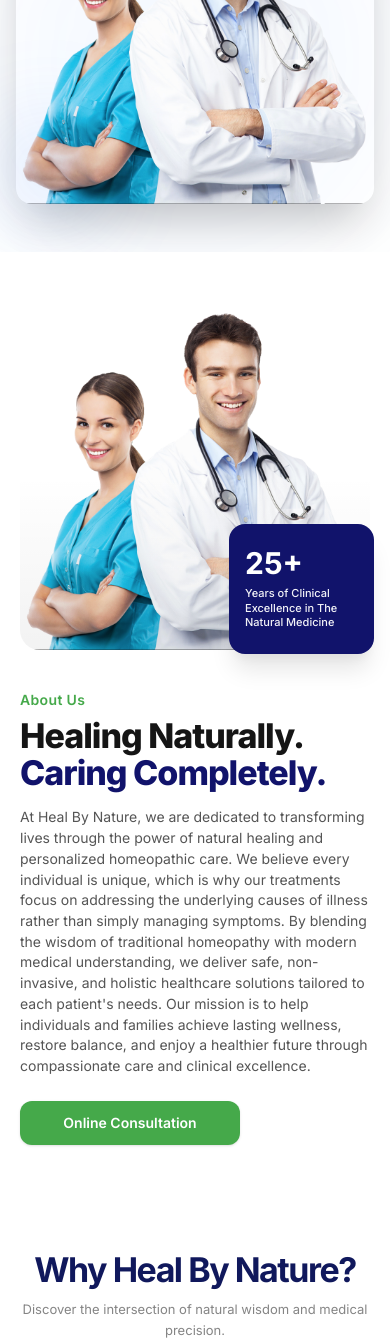
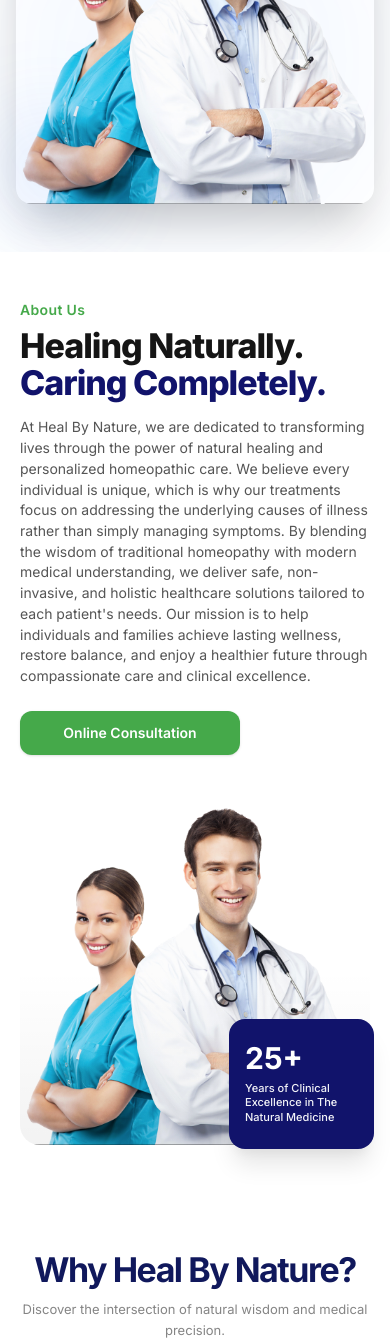
Before and after one commit to Humais77/homoeopathic-clinic, a Next.js app: page / in a window 390 px wide. Shown: the part 909-2251 px from the top of the page. Built offline with nearby package versions, Linux system fonts and the light colour scheme.

Commit message:
feat: make about section responsive with mobile image ordering

```diff
--- a/src/components/sections/AboutHomeClient.tsx
+++ b/src/components/sections/AboutHomeClient.tsx
@@ -8,14 +8,8 @@
   return (
     <section className="bg-white py-12 sm:py-16 lg:py-20">
       <div className="mx-auto w-full max-w-7xl px-5 sm:px-6 lg:px-8">
-        <div className="grid items-center gap-10 lg:grid-cols-[0.95fr_1.05fr] lg:gap-14 xl:gap-16">
-
-          {/* =========================================================
-              LEFT — IMAGE
-          ========================================================== */}
-          <div className="relative mx-auto w-full max-w-[560px] lg:mx-0">
-
-            {/* Main Image */}
+        <div className="grid grid-cols-1 items-center gap-10 lg:grid-cols-[0.95fr_1.05fr] lg:gap-14 xl:gap-16">
+          <div className="relative order-2 mx-auto w-full max-w-[560px] lg:order-1 lg:mx-0">
             <div className="relative overflow-hidden rounded-[20px] sm:rounded-[24px]">
               <Image
                 src="/images/Hero-bg.png"
@@ -26,13 +20,9 @@
                 className="h-auto w-full object-cover"
               />
 
-              {/* Very subtle image overlay */}
               <div className="pointer-events-none absolute inset-0 bg-gradient-to-t from-black/5 via-transparent to-transparent" />
             </div>
 
-            {/* =====================================================
-                25+ EXPERIENCE BADGE
-            ====================================================== */}
             <div
               className="
                 absolute
@@ -49,7 +39,6 @@
                 py-4
                 text-white
                 shadow-xl
-
                 sm:-bottom-2
                 sm:right-[-8px]
                 sm:min-h-[145px]
@@ -68,15 +57,8 @@
             </div>
           </div>
 
-          {/* =========================================================
-              RIGHT — CONTENT
-          ========================================================== */}
-          <div className="relative">
-
-            {/* Floating Contact Icons */}
+          <div className="relative order-1 lg:order-2">
             <div className="absolute -right-1 -top-2 hidden flex-col gap-3 sm:flex lg:-right-4 lg:-top-8">
-
-              {/* WhatsApp */}
               <Link
                 href="https://wa.me/"
                 aria-label="Contact us on WhatsApp"
@@ -106,7 +88,6 @@
                 </svg>
               </Link>
 
-              {/* Chat / Consultation */}
               <Link
                 href={ABOUT_HOME.ctaLink}
                 aria-label="Book an online consultation"
@@ -139,12 +120,10 @@
               </Link>
             </div>
 
-            {/* Small Heading */}
             <span className="block text-sm font-semibold tracking-wide text-[#45a94a]">
               {ABOUT_HOME.title}
             </span>
 
-            {/* Main Heading */}
             <h2
               className="
                 mt-2
@@ -154,23 +133,19 @@
                 leading-[1.08]
                 tracking-[-1px]
                 text-[#151515]
-
                 sm:text-[40px]
                 md:text-[44px]
                 lg:text-[46px]
                 xl:text-[48px]
               "
             >
-              <span className="block">
-                Healing Naturally.
-              </span>
+              <span className="block">Healing Naturally.</span>
 
               <span className="block text-[#11136b]">
                 Caring Completely.
               </span>
             </h2>
 
-            {/* Description */}
             <p
               className="
                 mt-4
@@ -178,7 +153,6 @@
                 text-[14px]
                 leading-[1.48]
                 text-[#555]
-
                 sm:mt-5
                 sm:text-[15px]
                 md:text-base
@@ -187,7 +161,6 @@
               {ABOUT_HOME.description}
             </p>
 
-            {/* CTA */}
             <div className="mt-6 sm:mt-7">
               <Link
                 href={ABOUT_HOME.ctaLink}
@@ -209,7 +182,6 @@
                   hover:bg-[#38913e]
                   hover:shadow-lg
                   hover:shadow-green-600/20
-
                   sm:min-w-[245px]
                   sm:py-3.5
                 "
```
